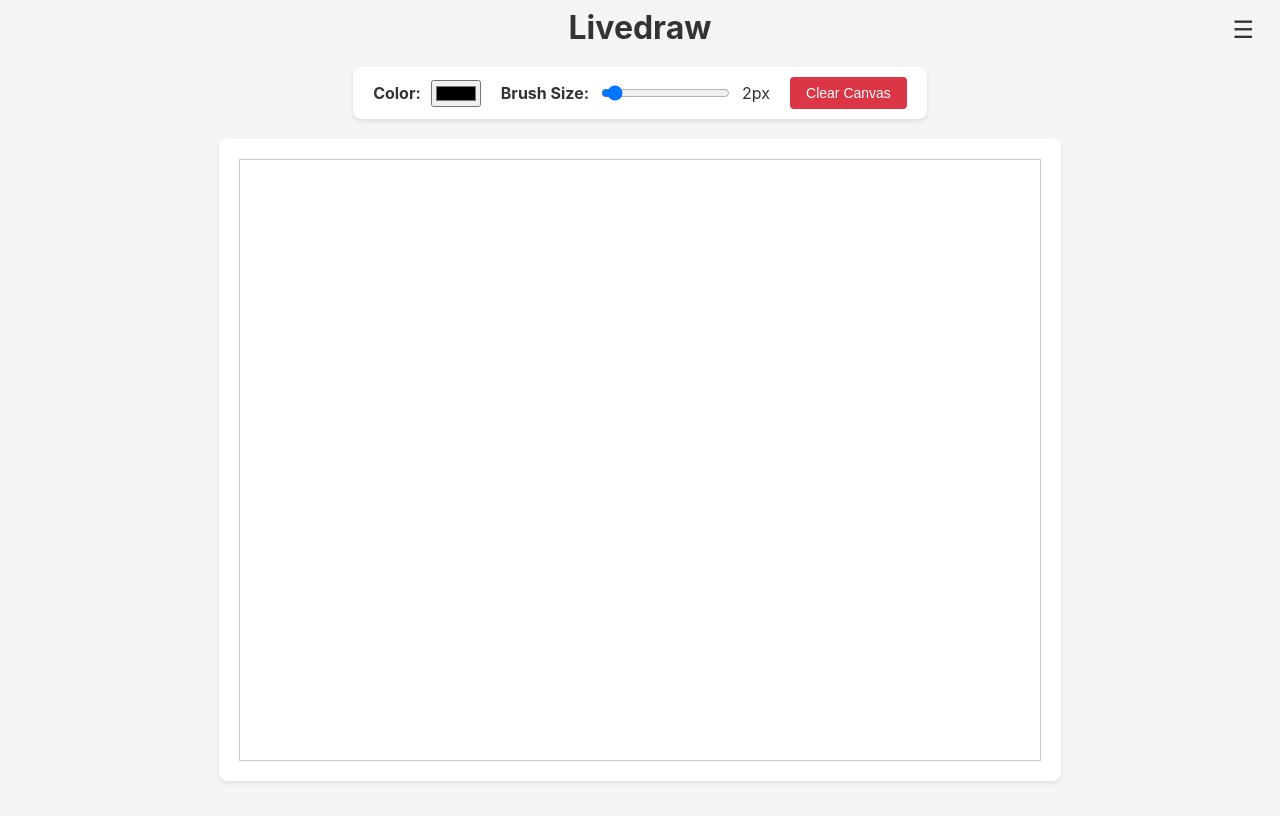
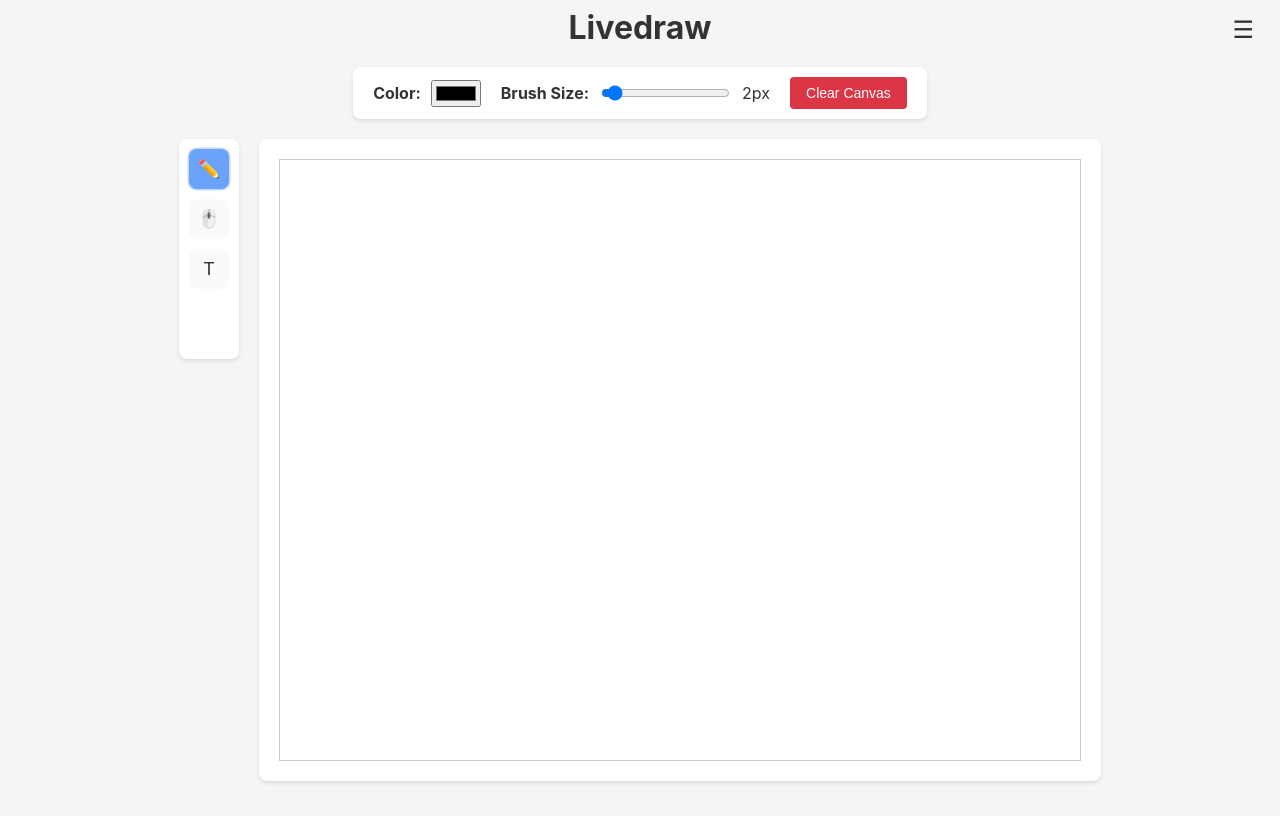
Before and after one commit to francis-chung/livedraw, a React (Vite) app in the folder client/: page / in a window 1280 px wide. Built offline with nearby package versions, Linux system fonts and the light colour scheme; no server answers.

Commit message:
add toolbar and reorganize folder

```diff
--- a/client/src/App.css
+++ b/client/src/App.css
@@ -20,6 +20,8 @@
   --sidebar-settings-background: rgba(0, 0, 0, 0.04);
   --sidebar-button: rgba(0, 0, 0, 0.06);
   --sidebar-button-hover: rgba(0, 0, 0, 0.1);
+  --toolbar-button: rgba(0, 0, 0, 0.02);
+  --toolbar-button-hover: rgba(0, 0, 0, 0.06);
 }
 
 body.dark {
@@ -32,6 +34,8 @@
   --sidebar-settings-background: rgba(255, 255, 255, 0.04);
   --sidebar-button: rgba(255, 255, 255, 0.06);
   --sidebar-button-hover: rgba(255, 255, 255, 0.1);
+  --toolbar-button: rgba(255, 255, 255, 0.02);
+  --toolbar-button-hover: rgba(255, 255, 255, 0.06);
 }
 
 .app {
@@ -51,7 +55,7 @@
   margin: 0;
 }
 
-.toolbar {
+.drawbar {
   display: flex;
   gap: 20px;
   align-items: center;
@@ -63,13 +67,13 @@
   transition: background-color 0.3s;
 }
 
-.tool-group {
+.draw-group {
   display: flex;
   align-items: center;
   gap: 10px;
 }
 
-.tool-group label {
+.draw-group label {
   font-weight: bold;
 }
 
@@ -87,6 +91,11 @@
   background-color: #c82333;
 }
 
+.canvas-tools {
+  display: flex;
+  gap: 20px;
+}
+
 .canvas-container {
   background-color: var(--canvas-background);
   padding: 20px;
--- a/client/src/App.jsx
+++ b/client/src/App.jsx
@@ -3,10 +3,13 @@
 import socket from './socket.js';
 import './App.css';
 import HamburgerMenu from './HamburgerMenu.jsx';
+import Drawbar from './Drawbar.jsx';
+import Toolbar from './Toolbar.jsx';
 
 export default function App() {
   const [color, setColor] = useState('#000000');
   const [brushSize, setBrushSize] = useState(2);
+  const [tool, setTool] = useState("draw");
   const canvasRef = useRef();
 
   const handleClear = () => {
@@ -24,29 +27,9 @@
         <h1>Livedraw</h1>
         <HamburgerMenu />
       </header>
-      <div className="toolbar">
-        <div className="tool-group">
-          <label>Color:</label>
-          <input
-            type="color"
-            value={color}
-            onChange={(e) => setColor(e.target.value)}
-          />
-        </div>
-        <div className="tool-group">
-          <label>Brush Size:</label>
-          <input
-            type="range"
-            min="1"
-            max="20"
-            value={brushSize}
-            onChange={(e) => setBrushSize(e.target.value)}
-          />
-          <span>{brushSize}px</span>
-        </div>
-        <button onClick={handleClear} className="clear-btn">Clear Canvas</button>
-      </div>
-      <div className="canvas-container">
+      {tool === "draw" && <Drawbar color={color} setColor={setColor} brushSize={brushSize} setBrushSize={setBrushSize} handleClear={handleClear} />}
+      <div className="canvas-tools">
+        <Toolbar tool={tool} setTool={setTool} />
         <Canvas ref={canvasRef} color={color} brushSize={brushSize} />
       </div>
     </div>
--- a/client/src/Canva.jsx
+++ b/client/src/Canva.jsx
@@ -18,6 +18,7 @@
     ctx.strokeStyle = color;
     ctx.lineWidth = brushSize;
     ctx.lineCap = 'round';
+    ctx.lineJoin = 'round';
   }, [color, brushSize]);
 
   useEffect(() => {
@@ -72,6 +73,7 @@
   };
 
   return (
+    <div className="canvas-container">
       <canvas
         ref={canvasRef}
         width={800}
@@ -81,6 +83,7 @@
         onMouseUp={stopDraw}
         onMouseLeave={stopDraw}
       />
+    </div>
   );
 });
 
--- /dev/null
+++ b/client/src/Drawbar.jsx
@@ -0,0 +1,28 @@
+import './App.css';
+
+export default function Drawbar({ color, setColor, brushSize, setBrushSize, handleClear }) {
+    return (
+        <div className="drawbar">
+            <div className="draw-group">
+                <label>Color:</label>
+                <input
+                    type="color"
+                    value={color}
+                    onChange={(e) => setColor(e.target.value)}
+                />
+            </div>
+            <div className="draw-group">
+                <label>Brush Size:</label>
+                <input
+                    type="range"
+                    min="1"
+                    max="20"
+                    value={brushSize}
+                    onChange={(e) => setBrushSize(e.target.value)}
+                />
+                <span>{brushSize}px</span>
+            </div>
+            <button onClick={handleClear} className="clear-btn">Clear Canvas</button>
+        </div>
+    )
+}
--- /dev/null
+++ b/client/src/Toolbar.jsx
@@ -0,0 +1,17 @@
+import './toolbar.css';
+
+export default function Toolbar({ tool, setTool }) {
+    return (
+        <div className="toolbar">
+            <button className={tool === "draw" ? "active" : ""} onClick={() => setTool("draw")}>
+                ✏️
+            </button>
+            <button className={tool === "select" ? "active" : ""} onClick={() => setTool("select")}>
+                🖱️
+            </button>
+            <button className={tool === "text" ? "active" : ""} onClick={() => setTool("text")}>
+                T
+            </button>
+        </div>
+    );
+}
--- /dev/null
+++ b/client/src/toolbar.css
@@ -0,0 +1,36 @@
+@import './App.css';
+
+.toolbar {
+    width: 60px;
+    height: 200px;
+    display: flex;
+    flex-direction: column;
+    align-items: center;
+    padding: 10px 0;
+    gap: 10px;
+    background-color: var(--toolbar-background);
+    border-radius: 8px;
+    box-shadow: 0 2px 4px rgba(0, 0, 0, 0.1);
+    transition: background-color 0.3s;
+}
+
+.toolbar button {
+    width: 40px;
+    height: 40px;
+    border: none;
+    background: var(--toolbar-button);
+    color: var(--text-color);
+    font-size: 18px;
+    cursor: pointer;
+    border-radius: 8px;
+    transition: all 0.2s ease;
+}
+
+.toolbar button:hover {
+    background: var(--toolbar-button-hover);
+}
+
+.toolbar button.active {
+    background: #6aa1f9;
+    box-shadow: 0 0 0 1.5px rgba(59, 130, 246, 0.3);
+}
```
Lines whose indentation alone changed are shown as unchanged.
